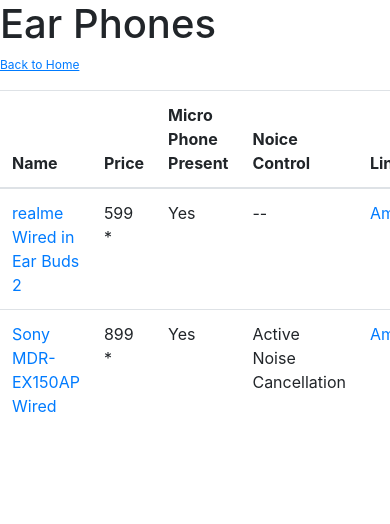
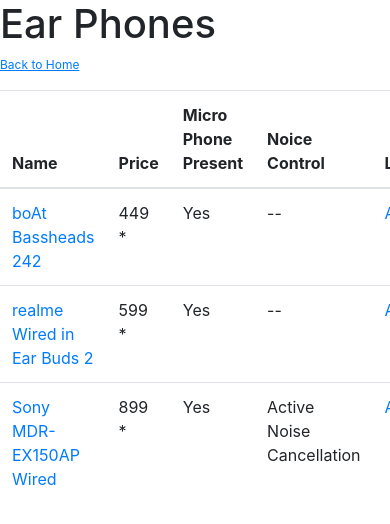
Before and after one commit to vibrant-dev/products101, a Nuxt app: page /earphones in a window 390 px wide. Shown: the top 524 px of the page. Built offline with nearby package versions, Linux system fonts and the light colour scheme.

Commit message:
Update earphones.vue

```diff
--- a/pages/earphones.vue
+++ b/pages/earphones.vue
@@ -63,6 +63,18 @@
     return {
       products: [
         {
+          title: "boAt Bassheads 242",
+          price: "449 *",
+          micro_phone: "Yes",
+          noice_control: "--",
+          links: [
+            {
+              name: "Amazon",
+              url: "https://amzn.to/3rUSpGw",
+            },
+          ],
+        },
+        {
           title: "realme Wired in Ear Buds 2",
           price: "599 *",
           micro_phone: "Yes",
```
